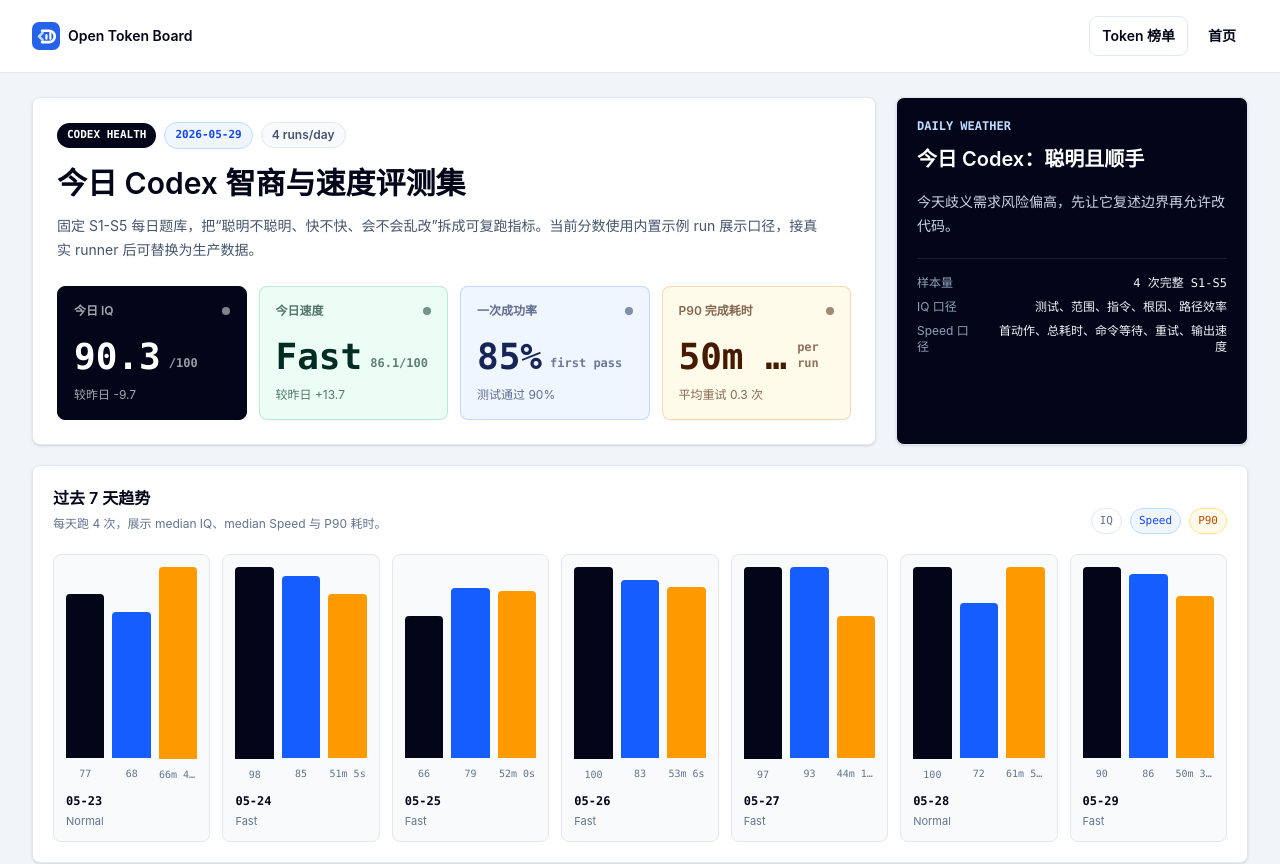
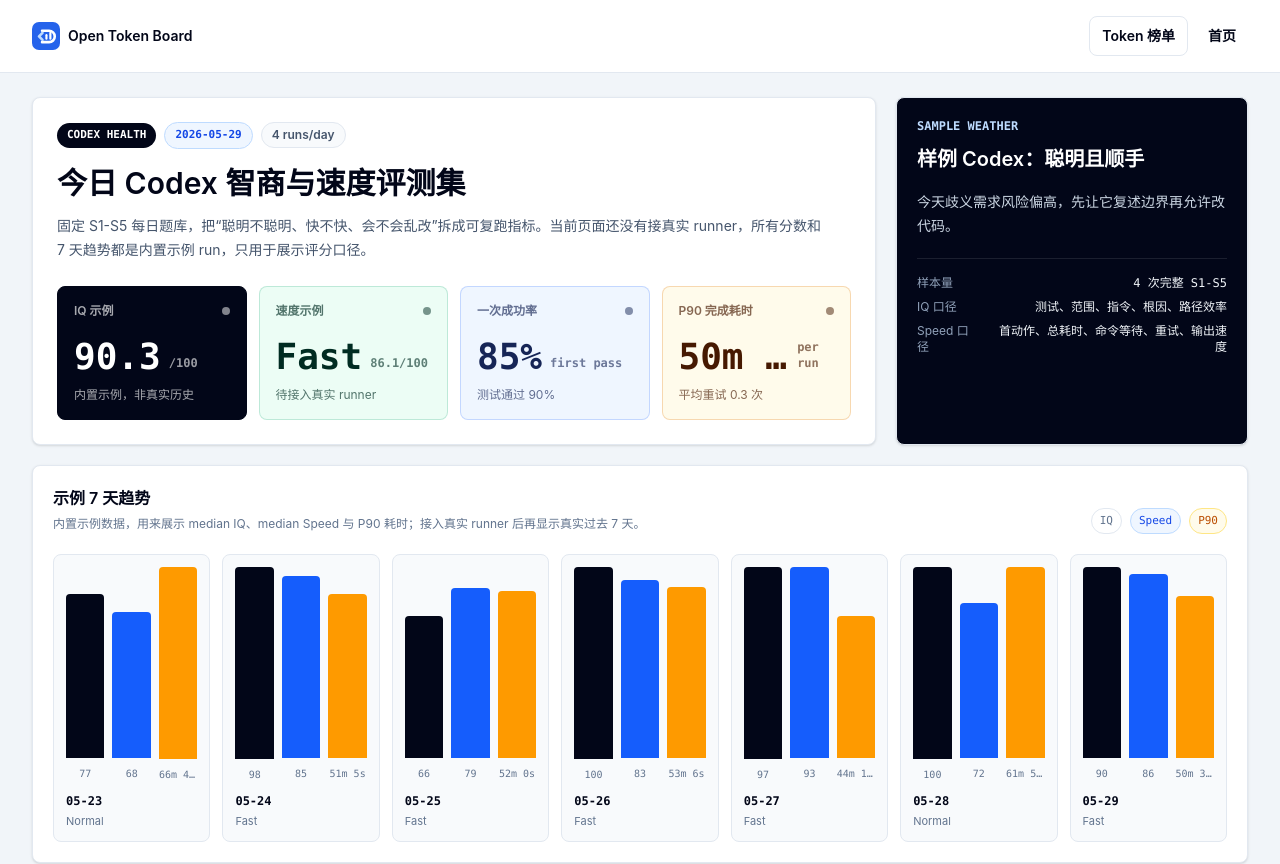
Before and after one commit to ffffhx/open-token-board, a Next.js app in the folder apps/web/: page /bench in a window 1280 px wide. Shown: the top 864 px of the page. Built offline with nearby package versions, Linux system fonts and the light colour scheme.

Commit message:
Clarify Codex benchmark sample data

```diff
--- a/apps/web/components/codex-benchmark-app.tsx
+++ b/apps/web/components/codex-benchmark-app.tsx
@@ -16,10 +16,8 @@
 export function CodexBenchmarkApp({ now = new Date() }: { now?: Date }) {
   const snapshots = buildCodexBenchmarkDailySnapshots(now);
   const today = snapshots[snapshots.length - 1];
-  const previous = snapshots[snapshots.length - 2] ?? today;
-  const iqDelta = today.iqScore - previous.iqScore;
-  const speedDelta = today.speedScore - previous.speedScore;
   const maxP90 = Math.max(1, ...snapshots.map((snapshot) => snapshot.p90TotalSeconds));
+  const sampleWeather = today.weather.replace("今日 Codex", "样例 Codex");
 
   return (
     <main className="min-w-0 bg-slate-100 text-slate-950">
@@ -64,22 +62,22 @@
               今日 Codex 智商与速度评测集
             </h1>
             <p className="mt-3 max-w-3xl text-sm leading-6 text-slate-600">
-              固定 S1-S5 每日题库，把“聪明不聪明、快不快、会不会乱改”拆成可复跑指标。当前分数使用内置示例 run 展示口径，接真实 runner 后可替换为生产数据。
+              固定 S1-S5 每日题库，把“聪明不聪明、快不快、会不会乱改”拆成可复跑指标。当前页面还没有接真实 runner，所有分数和 7 天趋势都是内置示例 run，只用于展示评分口径。
             </p>
 
             <div className="mt-6 grid gap-3 sm:grid-cols-2 xl:grid-cols-4">
               <ScoreTile
-                label="今日 IQ"
+                label="IQ 示例"
                 value={`${today.iqScore.toFixed(1)}`}
                 suffix="/100"
-                meta={`较昨日 ${formatSignedScore(iqDelta)}`}
+                meta="内置示例，非真实历史"
                 tone="ink"
               />
               <ScoreTile
-                label="今日速度"
+                label="速度示例"
                 value={today.speedBand}
                 suffix={`${today.speedScore.toFixed(1)}/100`}
-                meta={`较昨日 ${formatSignedScore(speedDelta)}`}
+                meta="待接入真实 runner"
                 tone={today.speedBand === "Fast" ? "mint" : today.speedBand === "Normal" ? "blue" : "gold"}
               />
               <ScoreTile
@@ -100,8 +98,8 @@
           </div>
 
           <aside className="rounded-lg border border-slate-200 bg-slate-950 p-5 text-white shadow-sm">
-            <p className="font-mono text-xs font-semibold uppercase text-blue-200">Daily weather</p>
-            <h2 className="mt-3 text-xl font-semibold leading-snug">{today.weather}</h2>
+            <p className="font-mono text-xs font-semibold uppercase text-blue-200">Sample weather</p>
+            <h2 className="mt-3 text-xl font-semibold leading-snug">{sampleWeather}</h2>
             <p className="mt-4 text-sm leading-6 text-slate-300">{today.recommendation}</p>
             <div className="mt-5 grid gap-2 border-t border-white/10 pt-4 text-xs text-slate-300">
               <EvidenceLine label="样本量" value={`${today.sampleRuns} 次完整 S1-S5`} />
@@ -114,8 +112,8 @@
         <section className="mt-5 rounded-lg border border-slate-200 bg-white p-5 shadow-sm">
           <div className="flex flex-col gap-2 sm:flex-row sm:items-end sm:justify-between">
             <div>
-              <h2 className="text-base font-semibold">过去 7 天趋势</h2>
-              <p className="mt-1 text-xs leading-5 text-slate-500">每天跑 {CODEX_BENCHMARK_REPEAT_COUNT} 次，展示 median IQ、median Speed 与 P90 耗时。</p>
+              <h2 className="text-base font-semibold">示例 7 天趋势</h2>
+              <p className="mt-1 text-xs leading-5 text-slate-500">内置示例数据，用来展示 median IQ、median Speed 与 P90 耗时；接入真实 runner 后再显示真实过去 7 天。</p>
             </div>
             <div className="flex gap-2 font-mono text-[11px] text-slate-500">
               <span className="rounded-full border border-slate-200 px-2 py-1">IQ</span>
@@ -401,14 +399,6 @@
   return `${Math.round(value * 100)}%`;
 }
 
-function formatSignedScore(value: number) {
-  if (Math.abs(value) < 0.05) {
-    return "0.0";
-  }
-
-  return `${value > 0 ? "+" : ""}${value.toFixed(1)}`;
-}
-
 function formatDuration(seconds: number) {
   const rounded = Math.round(seconds);
   const minutes = Math.floor(rounded / 60);
```
